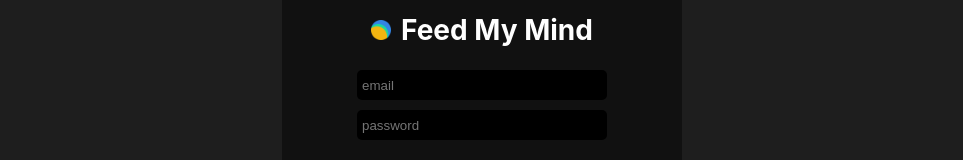
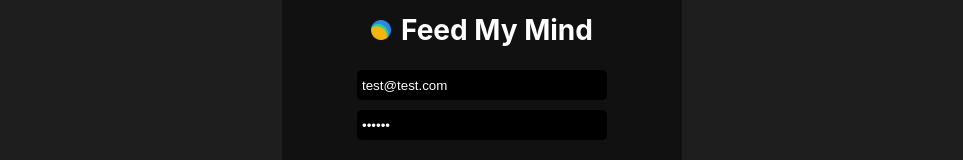
Before and after one commit to ray-mj-huang/Feed-My-Mind, a React (Create React App) app: page / in a window 1280 px wide. Shown: the part 218-378 px from the top of the page, without its empty margins (158-1121 px from the left). Built offline with nearby package versions, Linux system fonts and the light colour scheme; no server answers.

Commit message:
Add test account

```diff
--- a/src/components/SignInCard.js
+++ b/src/components/SignInCard.js
@@ -117,8 +117,8 @@ function SignUpBox() {
 }
 
 function LoginBox() {
-  const [emailValue, setEmailValue] = useState('');
-  const [passwordValue, setPasswordValue] = useState('');
+  const [emailValue, setEmailValue] = useState('test@test.com');
+  const [passwordValue, setPasswordValue] = useState('123456');
 
   function login(email, password) {
     const auth = getAuth();
```
